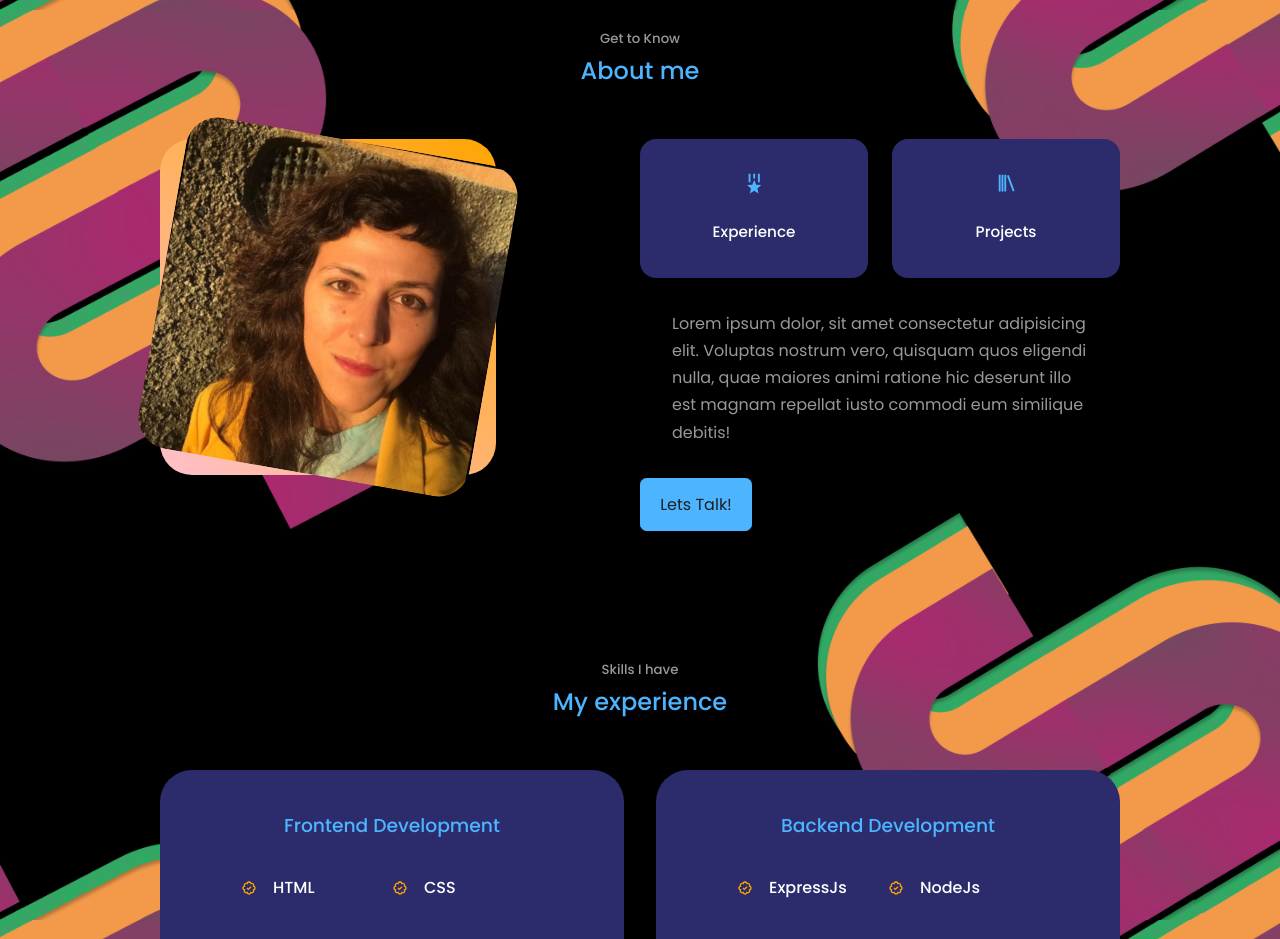
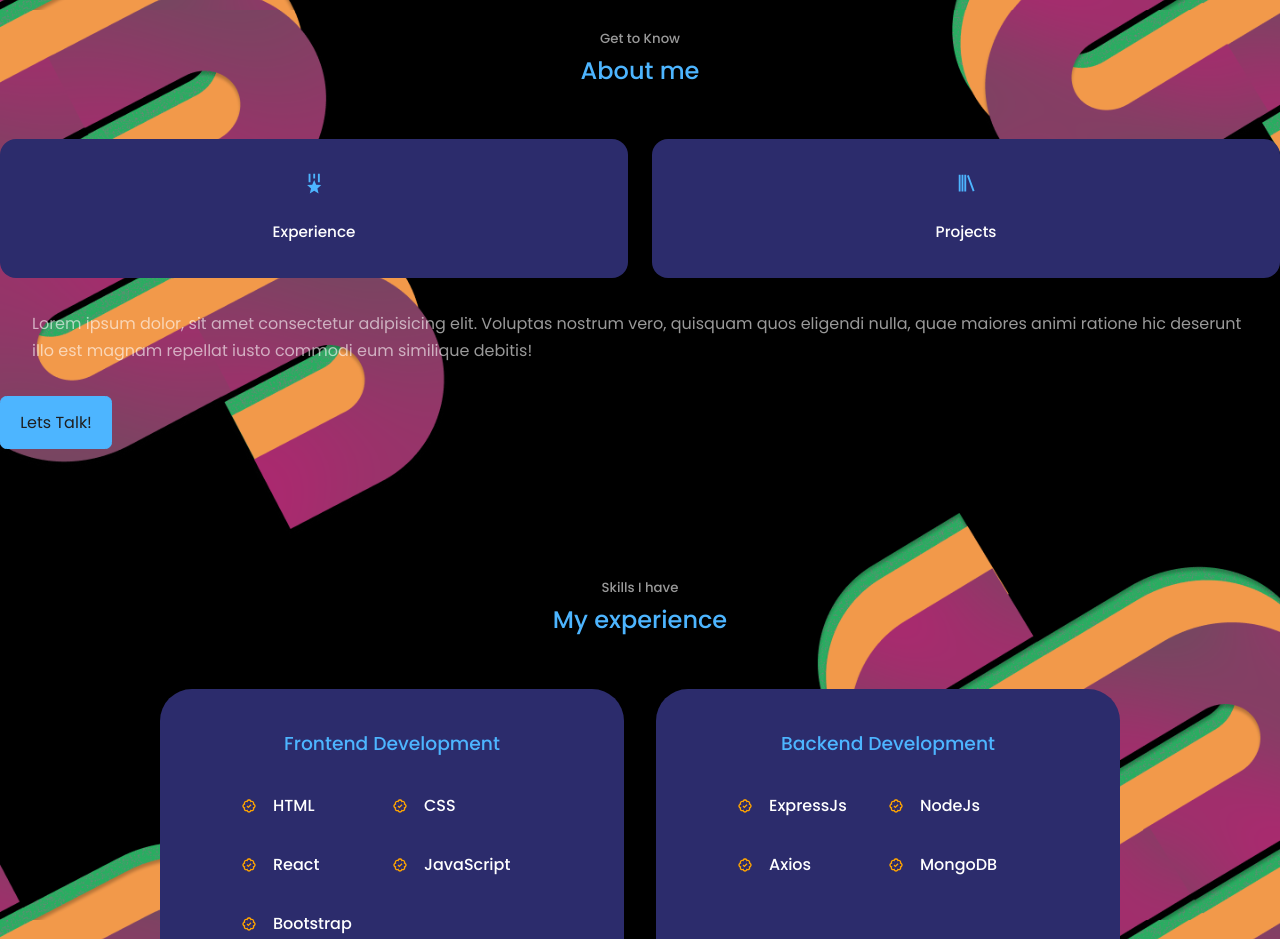
Before and after one commit to erikasoaress/portfolio, a React (Create React App) app in the folder my-portfolio/: page / in a window 1280 px wide. Shown: the part 900-1839 px from the top of the page. Built offline with nearby package versions, Linux system fonts and the light colour scheme; the HTML template or start-up script is replaced by a standard one.

Commit message:
new cv added and removed picture from about section

```diff
--- a/my-portfolio/src/components/about/About.jsx
+++ b/my-portfolio/src/components/about/About.jsx
@@ -1,6 +1,6 @@
 import React from "react";
 import "./about.css";
-import ME2 from "../../assets/me2.png";
+
 import { RiMedal2Fill } from "react-icons/ri";
 import { BiLibrary } from "react-icons/bi";
 
@@ -10,12 +10,12 @@ function About() {
       <h5>Get to Know</h5>
       <h2>About me</h2>
 
-      <div className="container about__container">
+      {/* <div className="container about__container">
         <div className="about__me">
           <div className="about__me-image">
             <img src={ME2} alt="profile picture of Erika" />
           </div>
-        </div>
+        </div> */}
 
         <div className="about__content">
           <div className="about__cards">
@@ -42,7 +42,7 @@ function About() {
             Lets Talk!
           </a>
         </div>
-      </div>
+
     </section>
   );
 }
```
Also changed, not shown: 1 other file (tests, documents, lock files or other folders).
